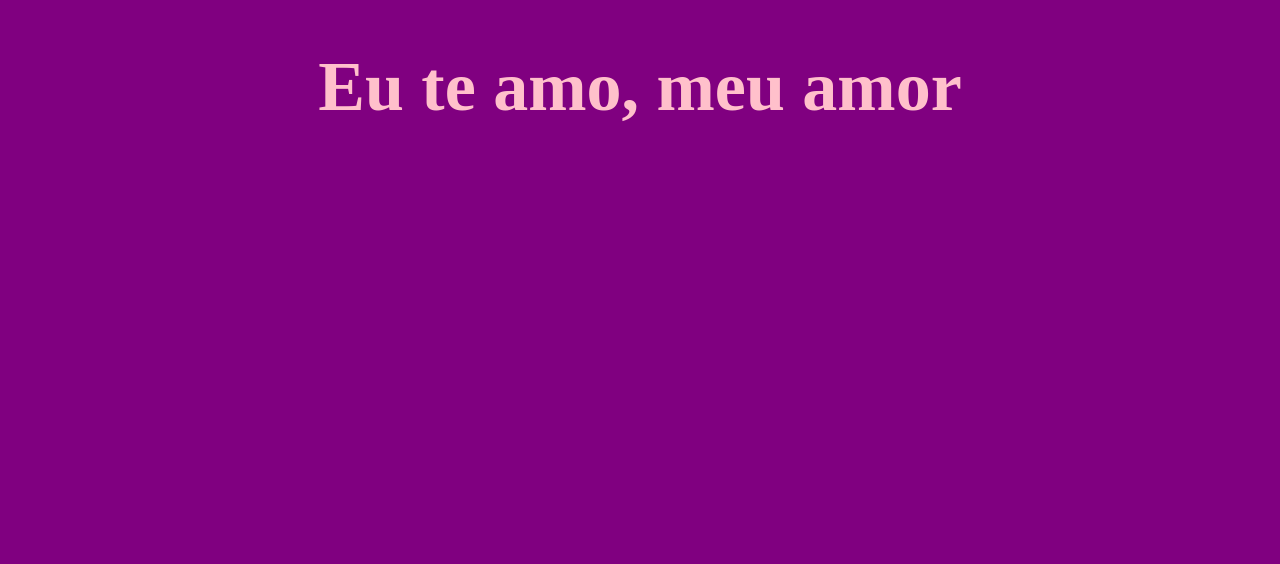
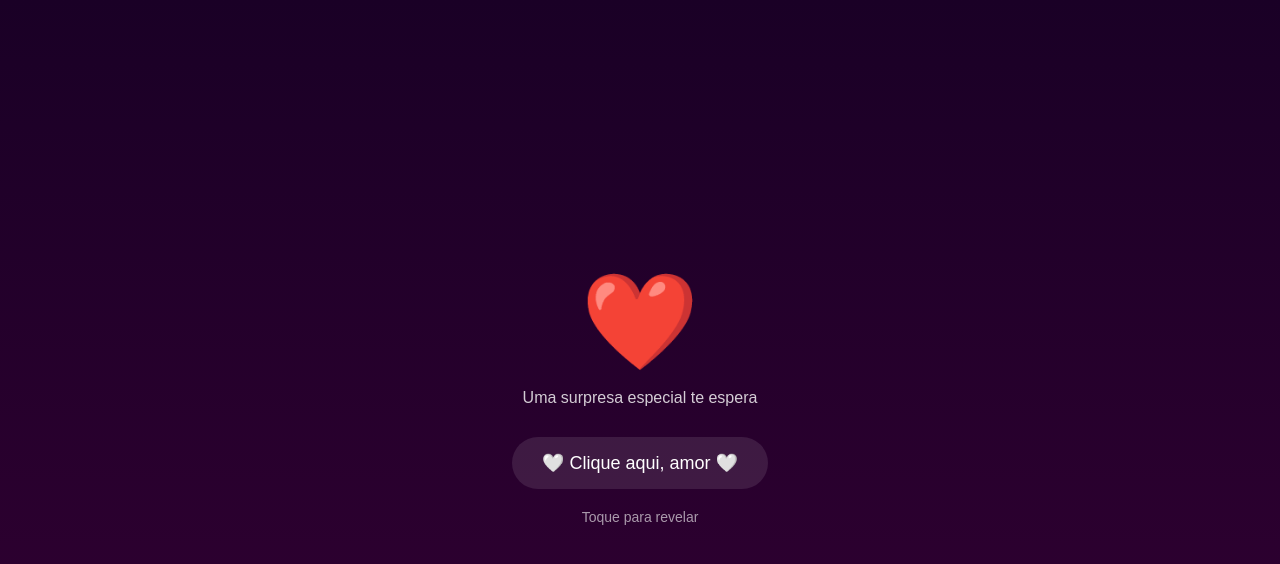
Before and after one commit to voliveiraa236-lang/voliveiraa236-lang.github.io, a plain HTML site: page index.html in a window 1280 px wide. Drawn offline with Linux system fonts and the light colour scheme.

Commit message:
Atualizar o index.html

```diff
--- a/index.html
+++ b/index.html
@@ -1,24 +1,87 @@
 <!DOCTYPE html>
 <html>
 <head>
-  <title>Para Alice ❤️</title>
+<meta charset="UTF-8">
+<title>Surpresa ❤️</title>
+
 <style>
+
 body{
-background-color:purple;
+  margin:0;
+  height:100vh;
+  display:flex;
+  flex-direction:column;
+  justify-content:center;
+  align-items:center;
+  background:linear-gradient(180deg,#1a0026,#330033);
+  font-family:Arial, sans-serif;
+  color:white;
+  text-align:center;
 }
 
-h1{
-top:0;
-text-align:center;
-color:pink;
-width:100%;
-font-size:70px;
+/* Coração */
+.heart{
+  font-size:80px;
+  color:pink;
+  animation:pulse 1.5s infinite;
 }
 
-  </style>
+/* Animação de pulsar */
+@keyframes pulse{
+  0%{transform:scale(1);}
+  50%{transform:scale(1.2);}
+  100%{transform:scale(1);}
+}
+
+/* Frase */
+.subtitle{
+  margin-top:20px;
+  opacity:0.8;
+}
+
+/* Botão */
+button{
+  margin-top:30px;
+  padding:15px 30px;
+  border:none;
+  border-radius:30px;
+  font-size:18px;
+  background:rgba(255,255,255,0.1);
+  color:white;
+  cursor:pointer;
+  transition:0.3s;
+}
+
+button:hover{
+  background:pink;
+  color:black;
+}
+
+/* Texto pequeno */
+.small{
+  margin-top:20px;
+  font-size:14px;
+  opacity:0.6;
+}
+
+</style>
 </head>
 
 <body>
-<h1> Eu te amo, meu amor </h1>
+
+<div class="heart">❤️</div>
+
+<div class="subtitle">
+  Uma surpresa especial te espera
+</div>
+
+<button onclick="alert('Você é a melhor coisa da minha vida ❤️')">
+  🤍 Clique aqui, amor 🤍
+</button>
+
+<div class="small">
+  Toque para revelar
+</div>
+
 </body>
 </html>
```
